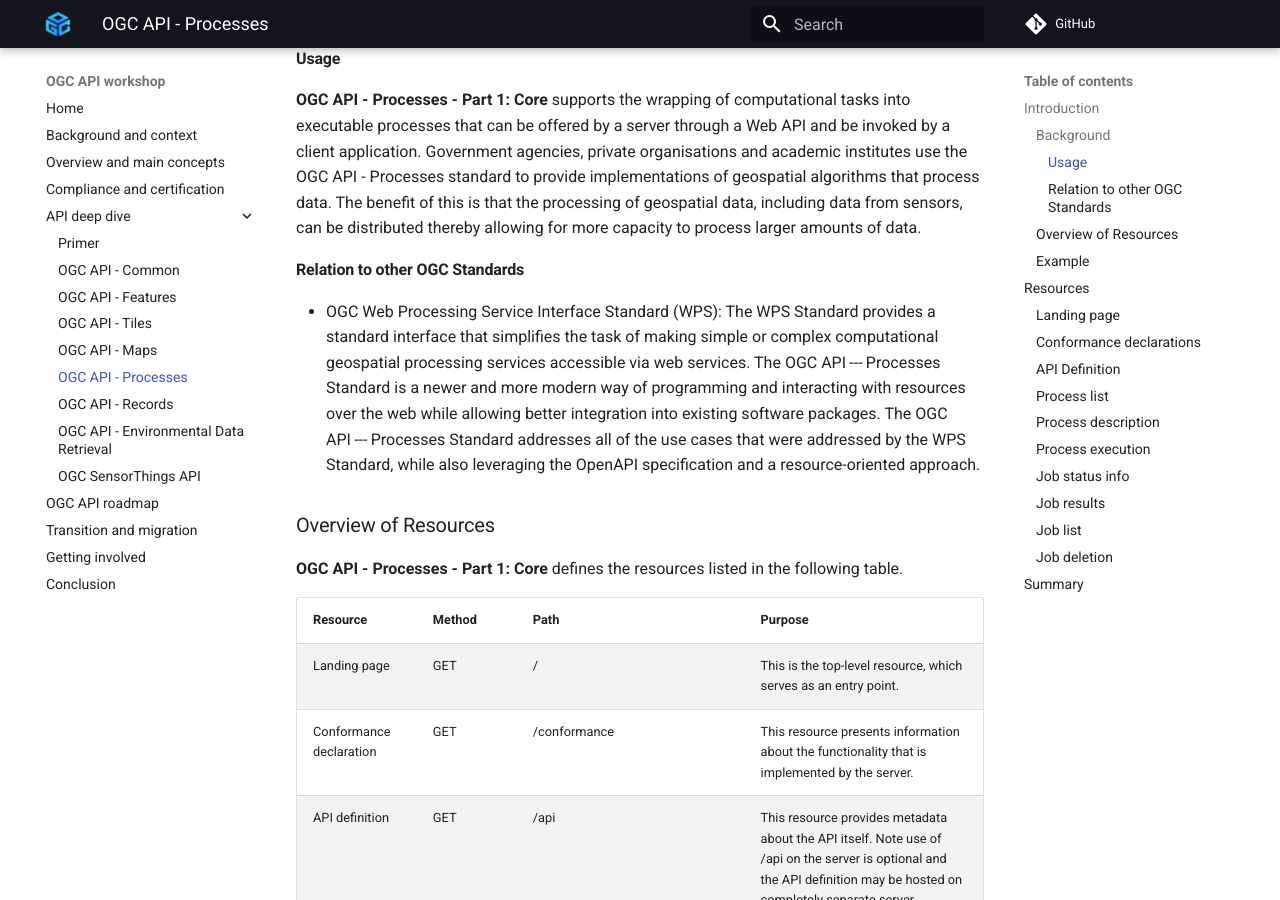
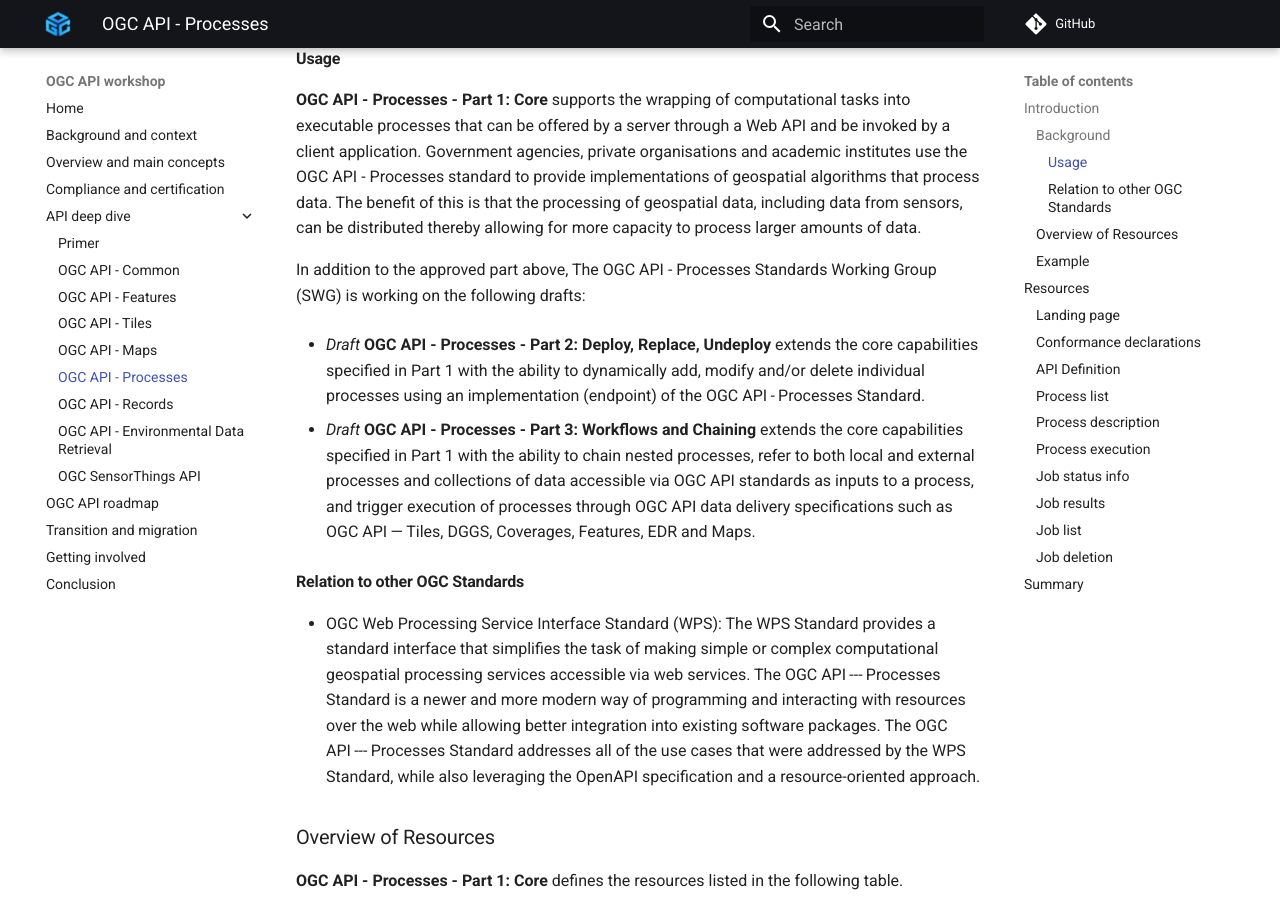
Before and after one commit to opengeospatial/ogcapi-workshop, an MkDocs documentation site: the page built from workshop/content/docs/api-deep-dive/processes.md, in a window 1280 px wide and 900 px high, scrolled down 1530 px. Built offline with MkDocs 1.6.1 and Material for MkDocs 9.7.7, drawn with Linux system fonts in a browser that asks for light colours; comment, search, counter and statistics services are not loaded.

Commit message:
- added draft parts on OAP

```diff
--- a/workshop/content/docs/api-deep-dive/processes.md
+++ b/workshop/content/docs/api-deep-dive/processes.md
@@ -74,6 +74,12 @@ geospatial algorithms that process data. The benefit of this is that the
 processing of geospatial data, including data from sensors, can be
 distributed thereby allowing for more capacity to process larger amounts
 of data.
+
+In addition to the approved part above, The OGC API - Processes Standards Working Group (SWG) is working on the following drafts:
+
+* *Draft* **OGC API - Processes - Part 2: Deploy, Replace, Undeploy** extends the core capabilities specified in Part 1 with the ability to dynamically add, modify and/or delete individual processes using an implementation (endpoint) of the OGC API - Processes Standard.
+
+* *Draft* **OGC API - Processes - Part 3: Workflows and Chaining** extends the core capabilities specified in Part 1 with the ability to chain nested processes, refer to both local and external processes and collections of data accessible via OGC API standards as inputs to a process, and trigger execution of processes through OGC API data delivery specifications such as OGC API — Tiles, DGGS, Coverages, Features, EDR and Maps.
 
 #### Relation to other OGC Standards
 
```
